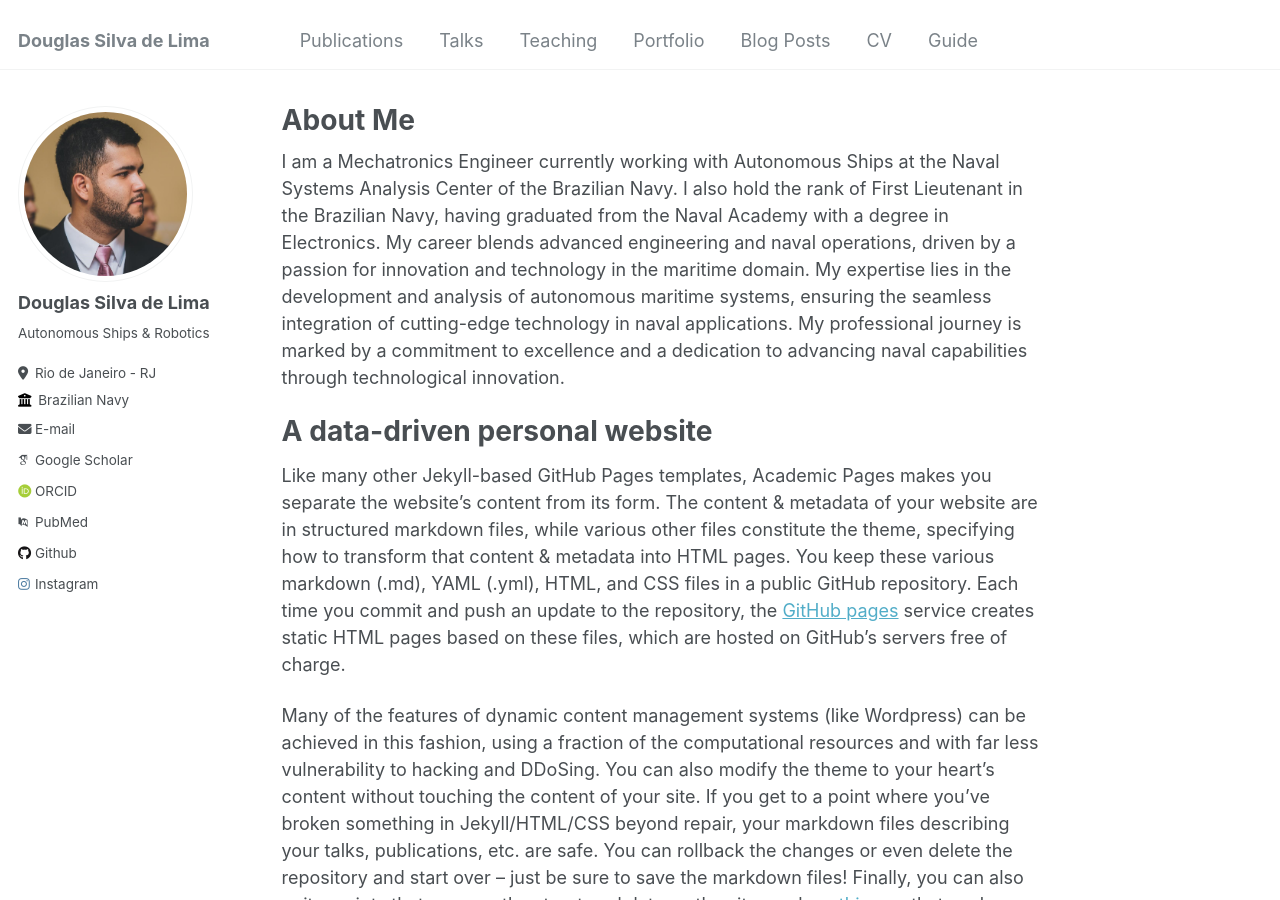
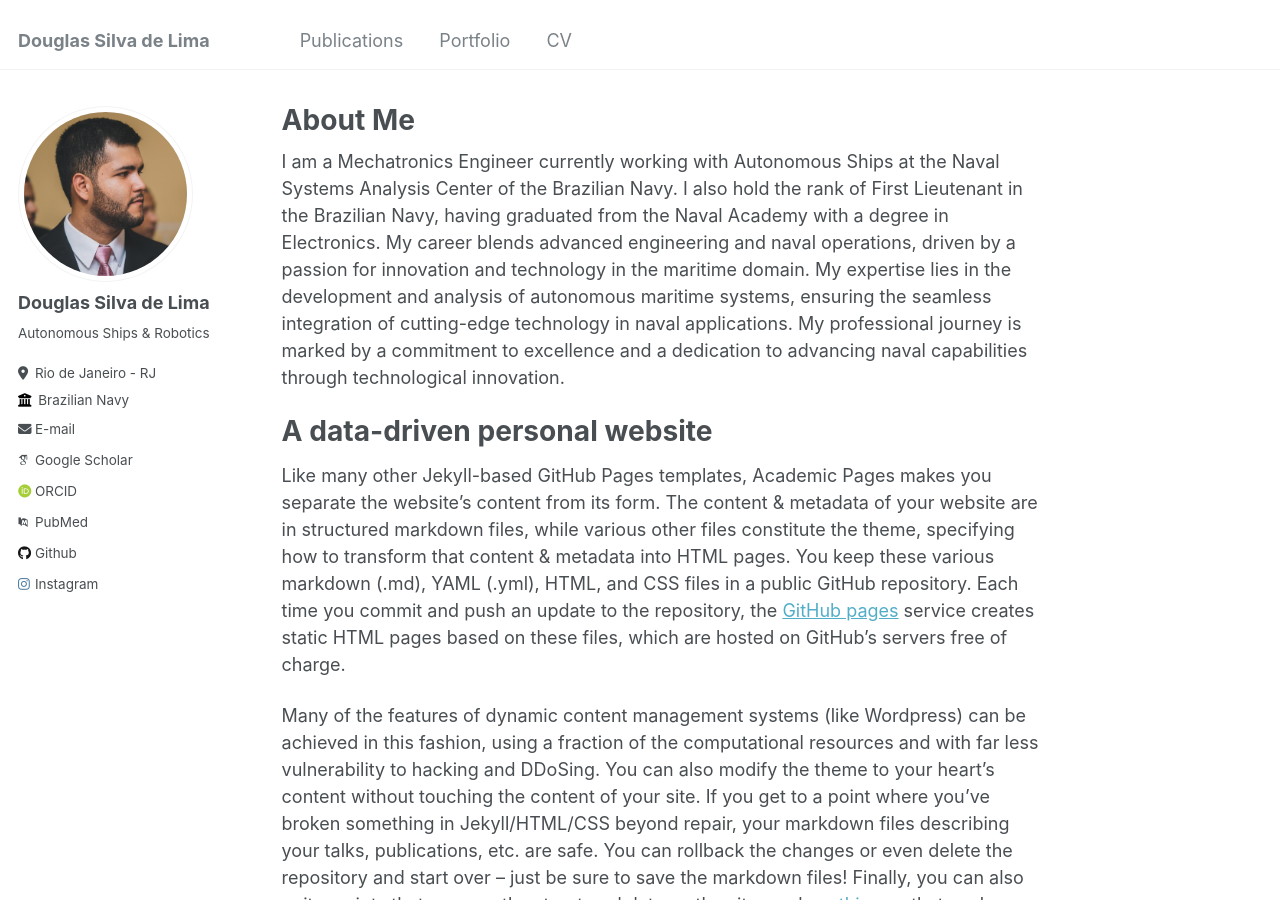
Before and after one commit to d2snc/d2snc.github.io, a Jekyll site: the page built from _pages/about.md, in a window 1280 px wide and 900 px high. Built offline with Jekyll 4.4.1, drawn with Linux system fonts in a browser that asks for light colours; some web fonts are replaced.

Commit message:
Update navigation.yml

```diff
--- a/_data/navigation.yml
+++ b/_data/navigation.yml
@@ -3,20 +3,8 @@ main:
   - title: "Publications"
     url: /publications/
 
-  - title: "Talks"
-    url: /talks/
-
-  - title: "Teaching"
-    url: /teaching/
-
   - title: "Portfolio"
     url: /portfolio/
 
-  - title: "Blog Posts"
-    url: /year-archive/
-
   - title: "CV"
     url: /cv/
-
-  - title: "Guide"
-    url: /markdown/
```
